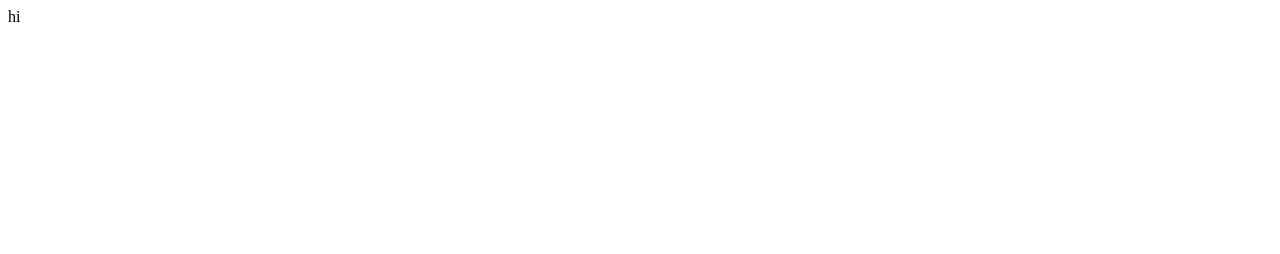
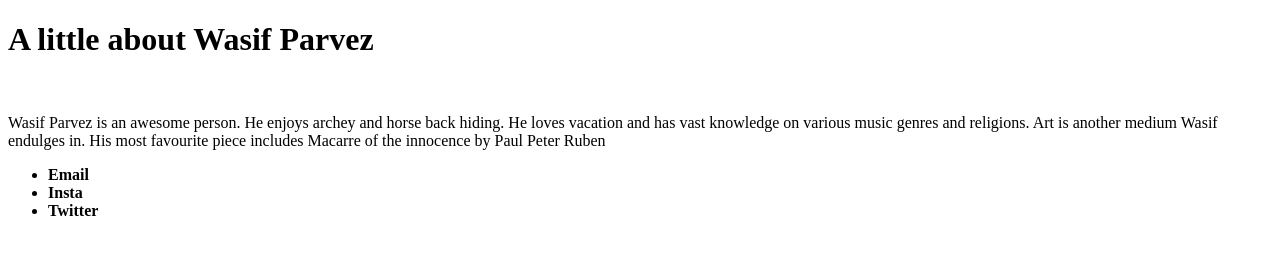
Before and after one commit to WasifParvez/WasifParvez.github.io, a plain HTML site: page index.html in a window 1280 px wide. Drawn offline with Linux system fonts and the light colour scheme.

Commit message:
Update index.html

```diff
--- a/index.html
+++ b/index.html
@@ -1,3 +1,31 @@
+<!DOCTYPE html>
 <HTML>
-hi
-<end html>
+<html alng "en us">
+<Head>
+ <title> This is Wasif Parvez's Biography </title>
+
+   <body>
+      <h1>A little about Wasif Parvez</h1>
+
+<img scr = "https://www.google.ca/url?sa=i&source=imgres&cd=&cad=rja&uact=8&ved=2ahUKEwiJ6KC-z6rfAhWjyoMKHcHLBDsQjRx6BAgBEAU&url=https%3A%2F%2Ftwitter.com%2Fwasifparvez&psig=AOvVaw2ALrPFxW_h-latbE7cOsDV&ust=1545265170189179">
+
+    <p> Wasif Parvez is an awesome person.
+        He enjoys archey and horse back hiding. He loves vacation and has vast knowledge on various music genres and religions.
+    Art is another medium Wasif endulges in. His most favourite piece includes Macarre of the innocence by Paul Peter Ruben
+    </p>
+
+     <ul>
+       <li><strong>Email</strong><a href"WasifPArvez123@Gmail.com">
+       <li><strong>Insta</Strong>
+       <li><strong>Twitter
+
+      <table>
+        <tr>
+            <td>
+
+
+
+         </body>
+
+
+  </html>
```
